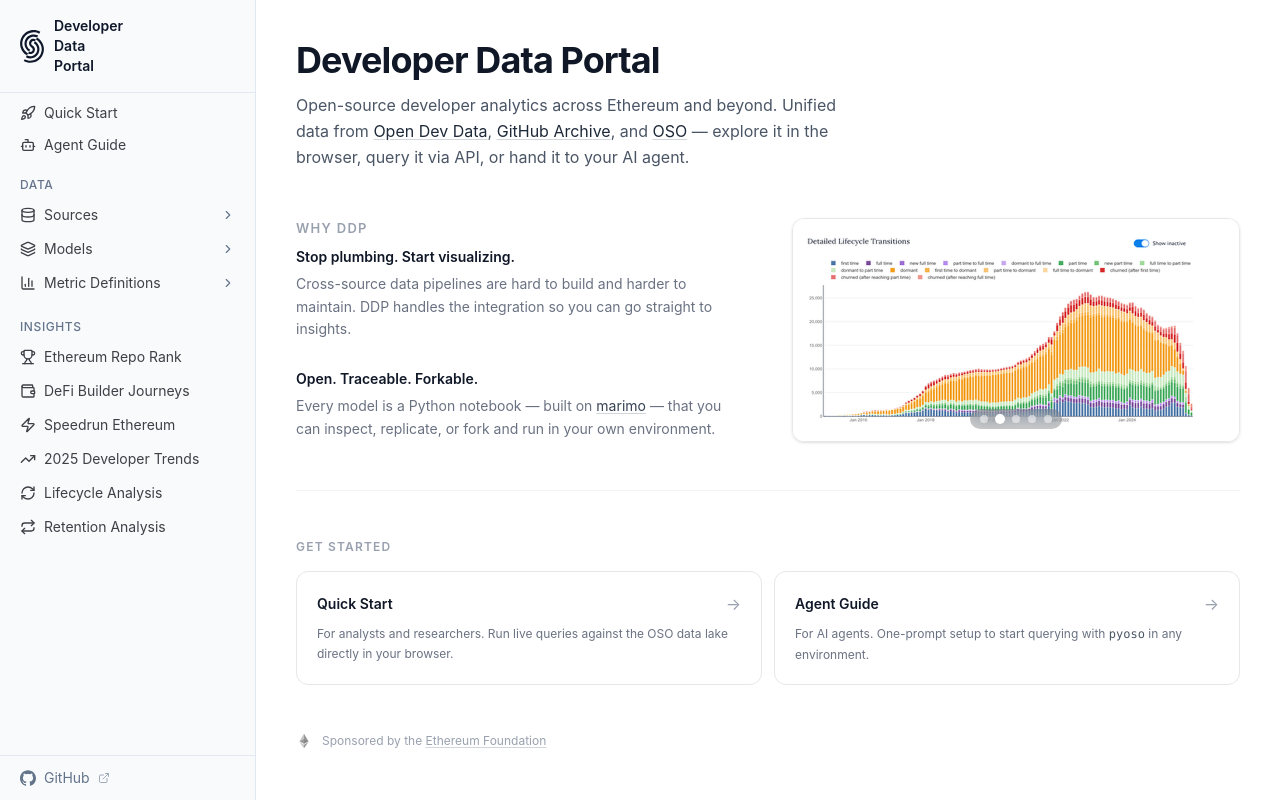
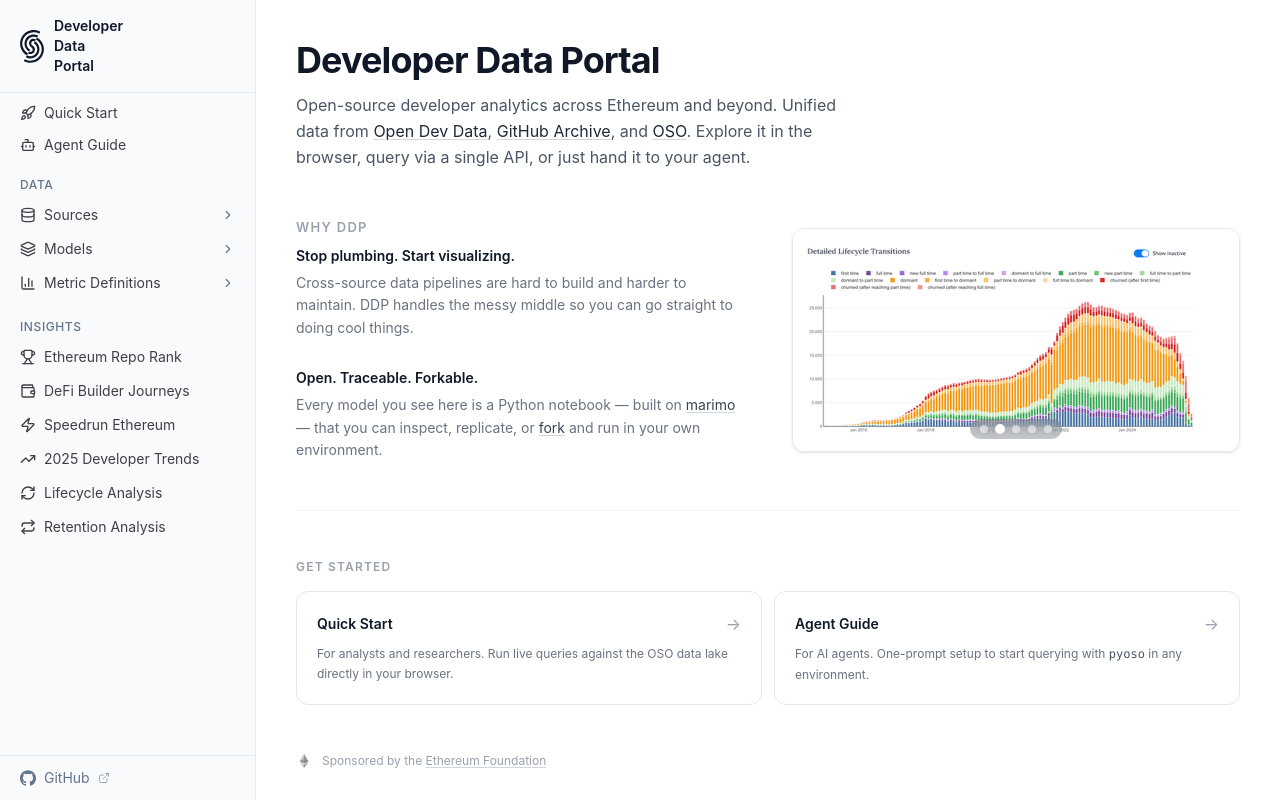
Before and after one commit to opensource-observer/ddp, a Next.js app in the folder app/: page / in a window 1280 px wide. Built offline with nearby package versions, Linux system fonts and the light colour scheme.

Commit message:
docs: update home page copy, revert quick-start title to original

```diff
--- a/app/app/page.tsx
+++ b/app/app/page.tsx
@@ -83,8 +83,8 @@
             Unified data from{' '}
             <a href="https://opendevdata.org/" target="_blank" rel="noopener noreferrer" className="text-gray-800 underline underline-offset-2 decoration-gray-300 hover:decoration-gray-600 transition-colors">Open Dev Data</a>,{' '}
             <a href="https://www.gharchive.org/" target="_blank" rel="noopener noreferrer" className="text-gray-800 underline underline-offset-2 decoration-gray-300 hover:decoration-gray-600 transition-colors">GitHub Archive</a>, and{' '}
-            <a href="https://www.oso.xyz" target="_blank" rel="noopener noreferrer" className="text-gray-800 underline underline-offset-2 decoration-gray-300 hover:decoration-gray-600 transition-colors">OSO</a>{' '}
-            — explore it in the browser, query it via API, or hand it to your AI agent.
+            <a href="https://www.oso.xyz" target="_blank" rel="noopener noreferrer" className="text-gray-800 underline underline-offset-2 decoration-gray-300 hover:decoration-gray-600 transition-colors">OSO</a>.
+            Explore it in the browser, query via a single API, or just hand it to your agent.
           </p>
         </div>
 
@@ -96,15 +96,17 @@
               <h2 className="text-sm font-semibold text-gray-900 mb-1.5">Stop plumbing. Start visualizing.</h2>
               <p className="text-gray-500 text-sm leading-relaxed">
                 Cross-source data pipelines are hard to build and harder to maintain.
-                DDP handles the integration so you can go straight to insights.
+                DDP handles the messy middle so you can go straight to doing cool things.
               </p>
             </div>
             <div>
               <h2 className="text-sm font-semibold text-gray-900 mb-1.5">Open. Traceable. Forkable.</h2>
               <p className="text-gray-500 text-sm leading-relaxed">
-                Every model is a Python notebook — built on{' '}
+                Every model you see here is a Python notebook — built on{' '}
                 <a href="https://marimo.io/" target="_blank" rel="noopener noreferrer" className="text-gray-700 underline underline-offset-2 decoration-gray-300 hover:decoration-gray-600 transition-colors">marimo</a>
-                {' '}— that you can inspect, replicate, or fork and run in your own environment.
+                {' '}— that you can inspect, replicate, or{' '}
+                <a href="https://github.com/opensource-observer/ddp" target="_blank" rel="noopener noreferrer" className="text-gray-700 underline underline-offset-2 decoration-gray-300 hover:decoration-gray-600 transition-colors">fork</a>
+                {' '}and run in your own environment.
               </p>
             </div>
           </div>
```
Also changed, not shown: 1 other file (tests, documents, lock files or other folders).
